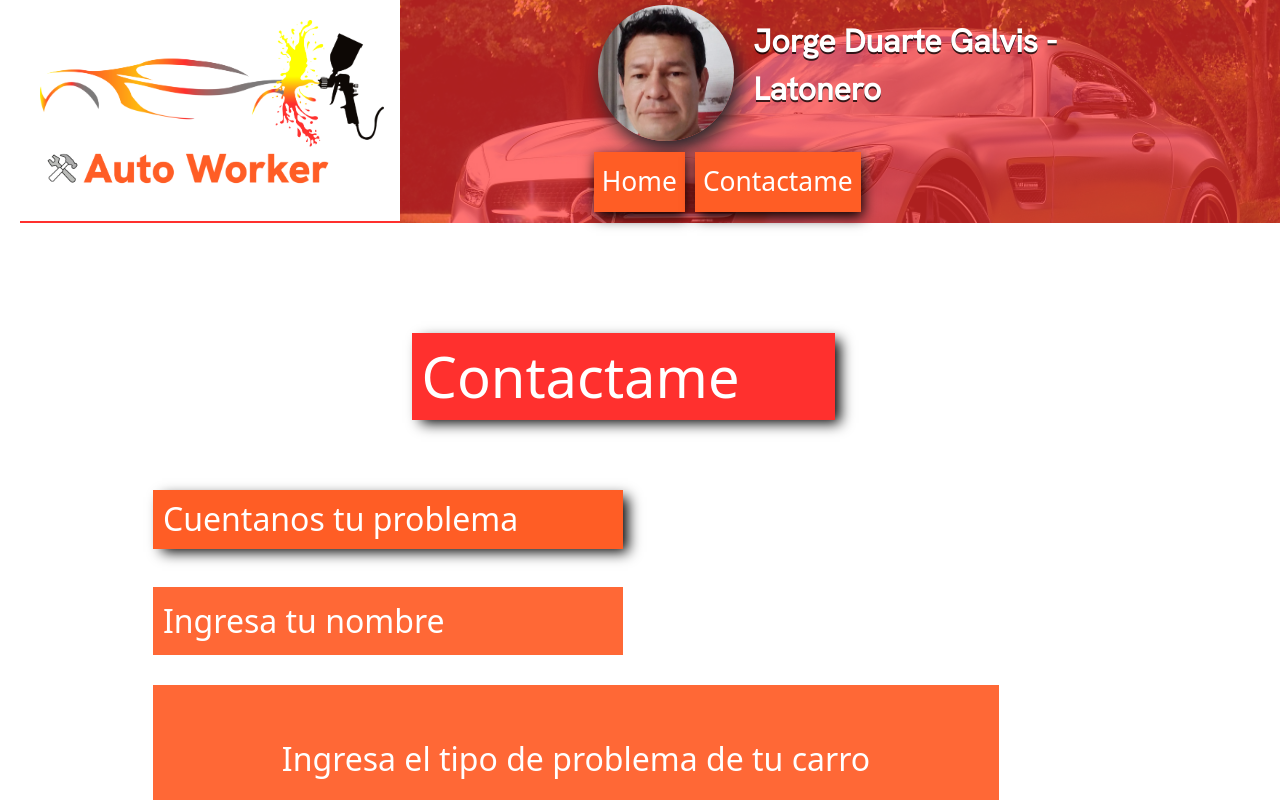
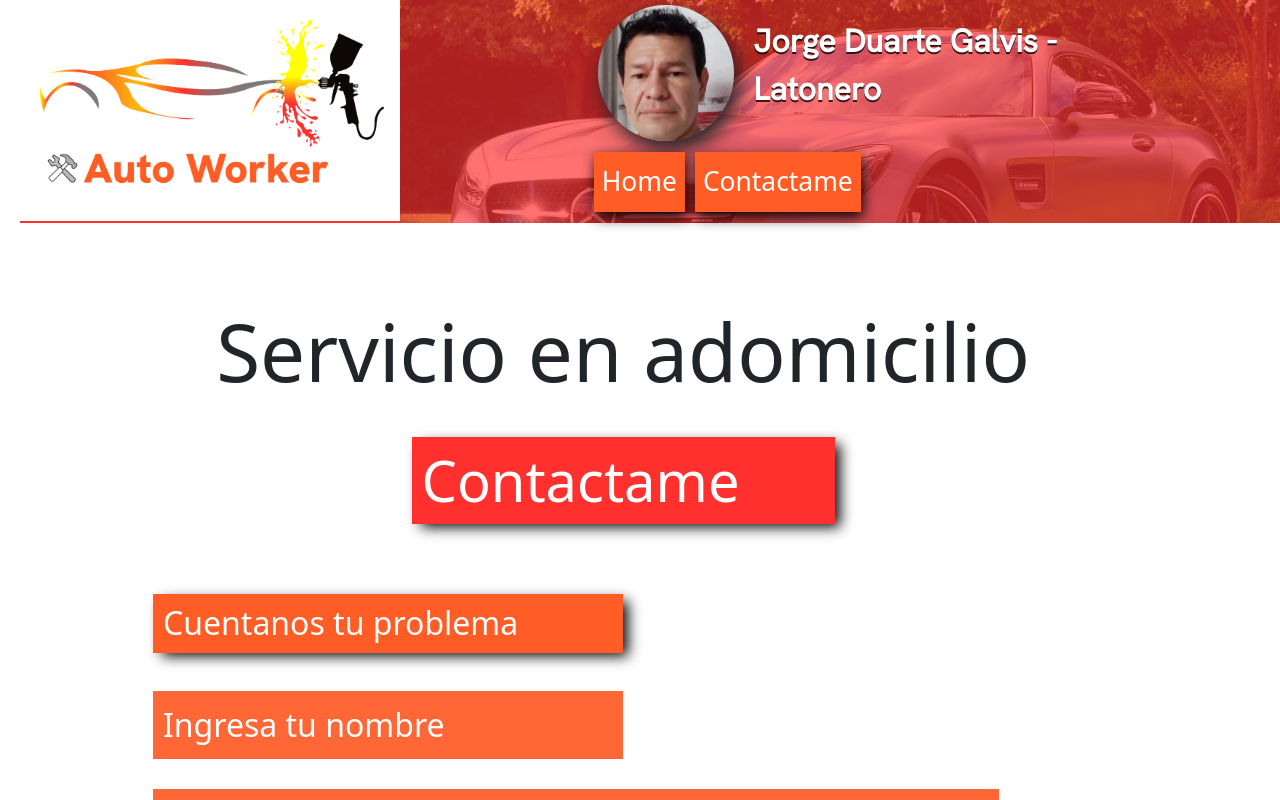
Before and after one commit to kevinarias2210/React-Cliente, a React (Create React App) app: page /contacto in a window 1280 px wide. Shown: the top 800 px of the page. Built offline with nearby package versions, Linux system fonts and the light colour scheme.

Commit message:
title adomicilio

```diff
--- a/src/componentes/container/sectionContacto/SectionContacto.jsx
+++ b/src/componentes/container/sectionContacto/SectionContacto.jsx
@@ -25,6 +25,7 @@ export default function SectionContacto () {
     return(
         <section className="section2">
             <div className="section2__container">
+                <h1 className="aside__container--h1">Servicio en adomicilio</h1>
                 <h2 id="contact" className="aside__container--h2">Contactame</h2>
                 <div className="section2__container--form">
                     <h2 className="section2__container--problem">Cuentanos tu problema</h2>
--- a/src/componentes/container/sectionContacto/sectionContacto.css
+++ b/src/componentes/container/sectionContacto/sectionContacto.css
@@ -4,6 +4,11 @@
 
 .section2__container{
     margin: 30px 5px;
+}
+
+.aside__container--h1{
+    font-size: 10vmin;
+    text-align: center;
 }
 
 .section2__container--h2{
@@ -116,6 +121,11 @@
         flex-direction: column;
         align-items: center;
     }
+
+    .aside__container--h1{
+        text-align: initial;
+    }
+
     .section2__container--form{
         margin-top: 40px;
     }
```
